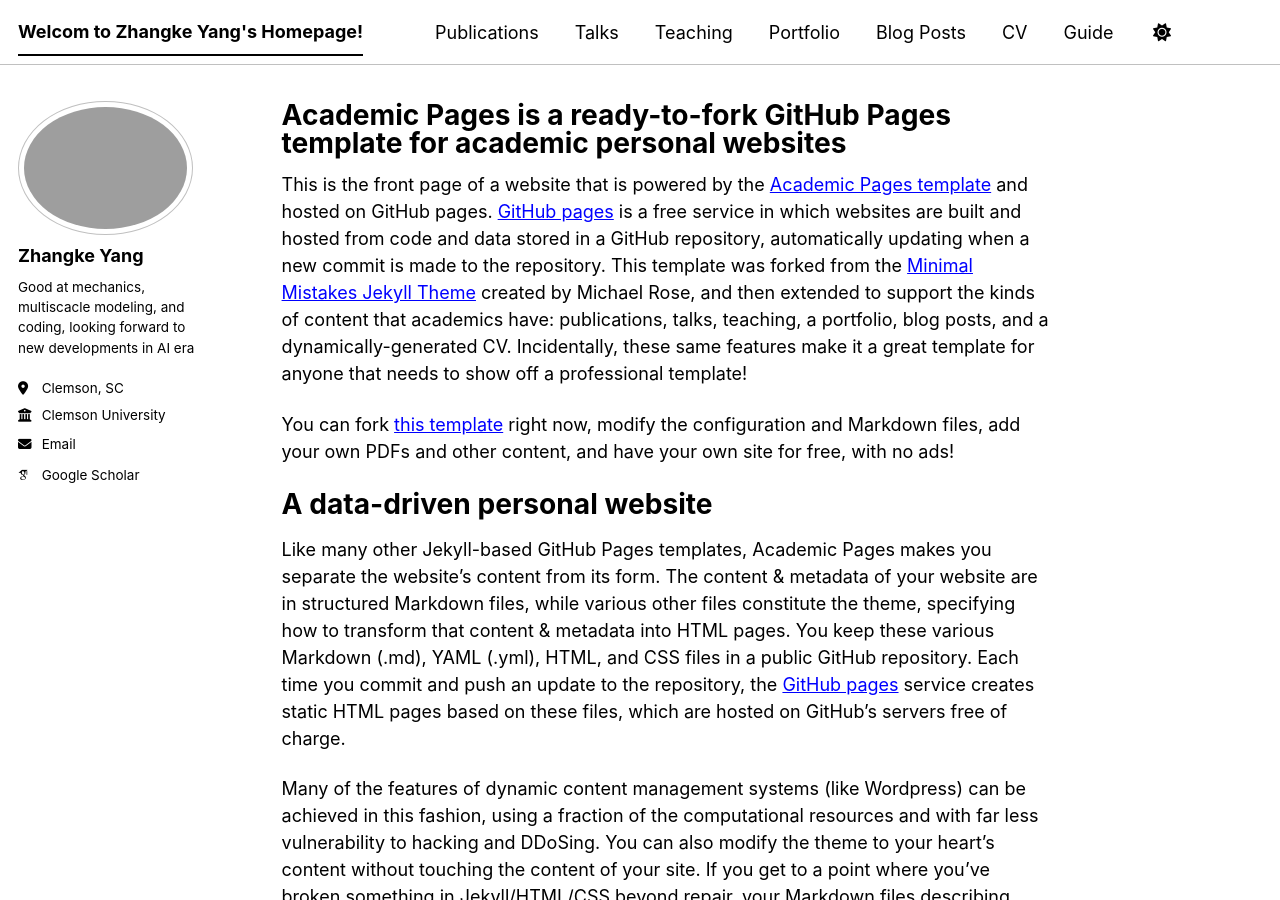
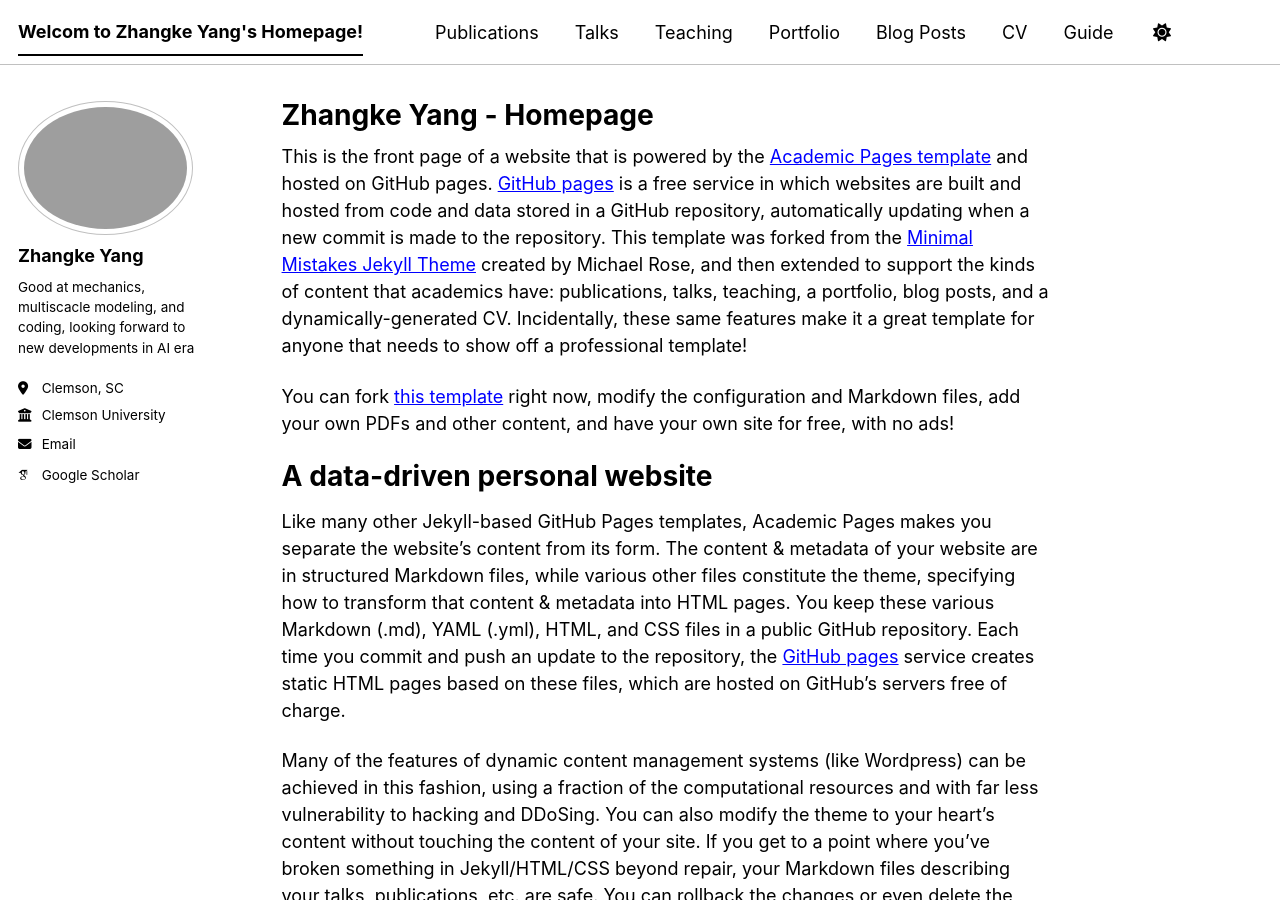
Before and after one commit to zkyang16/zkyang16.github.io, a Jekyll site: the page built from _pages/about.md, in a window 1280 px wide and 900 px high. Built offline with Jekyll 4.4.1, drawn with Linux system fonts in a browser that asks for light colours; some web fonts are replaced; a script bundle is joined from its source files by our own code; library files that are not in the unit come from our copies.

Commit message:
Update about.md

```diff
--- a/_pages/about.md
+++ b/_pages/about.md
@@ -1,6 +1,6 @@
 ---
 permalink: /
-title: "Academic Pages is a ready-to-fork GitHub Pages template for academic personal websites"
+title: "Zhangke Yang - Homepage"
 author_profile: true
 redirect_from:
   - /about/
```
